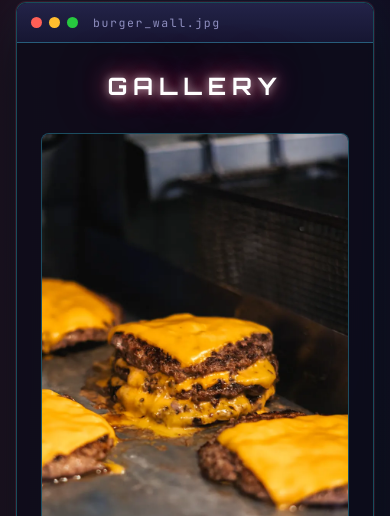
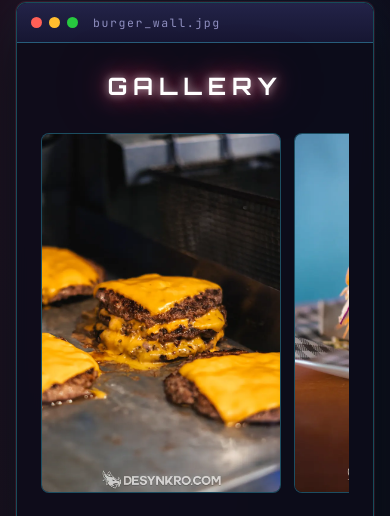
Before and after one commit to desynkro-websites/soder-burgers-website, a plain HTML site: page index.html in a window 390 px wide. Shown: the part 2187-2703 px from the top of the page. Drawn offline with Linux system fonts and the light colour scheme.

Commit message:
Added gallery carousel to mobile layout

```diff
--- a/css/style.css
+++ b/css/style.css
@@ -644,9 +644,20 @@ body {
 
 @media (max-width: 640px) {
   .wall-grid {
-    grid-template-columns: 1fr;
-    max-width: 420px;
-    margin-inline: auto;
+    display: flex;
+    overflow-x: auto;
+    scroll-snap-type: x mandatory;
+    gap: 0.8rem;
+    scrollbar-width: none;
+  }
+
+  .wall-grid::-webkit-scrollbar {
+    display: none;
+  }
+
+  .wall-pic {
+    flex: 0 0 78%;
+    scroll-snap-align: center;
   }
 }
 
--- a/index.html
+++ b/index.html
@@ -298,7 +298,7 @@
         </div>
         <div class="window-body">
           <h2 class="neon-heading">GALLERY</h2>
-          <div class="wall-grid">
+          <div class="wall-grid" tabindex="0" role="region" aria-label="Burger photos, swipe to browse">
             <figure class="wall-pic">
               <picture>
                 <source srcset="assets/gallery/burger-2.webp" type="image/webp">
```
